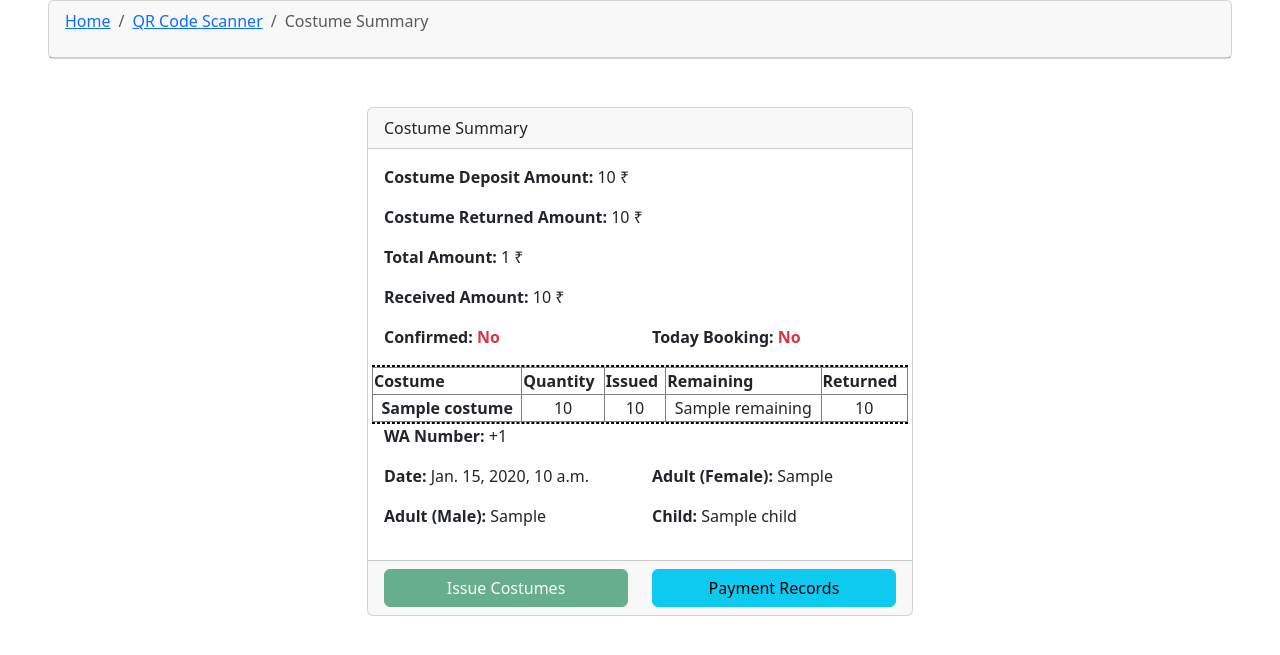
After one commit to henishpatel9045/ganesha_fun_world_backend, a Django app: template bookings/templates/costume/costume_summary.html in a window 1280 px wide. The commit adds this page. Shown: the top 655 px of the page. Run offline with Django 5.2, Linux system fonts and the light colour scheme; the template is opened without the code that fills it: most values are stand-ins (such as "Sample title", 1, 10 or a date in 2020); some libraries are stand-ins or nearby versions.

Commit message:
Add costume management summary page.

```diff
--- a/bookings/models.py
+++ b/bookings/models.py
@@ -86,6 +86,7 @@ class BookingCostume(DateTimeBaseModel):
         "management_core.Costume", on_delete=models.DO_NOTHING, db_index=True
     )
     quantity = models.PositiveIntegerField(default=0, validators=[MinValueValidator(1)])
+    issued_quantity = models.PositiveIntegerField(default=0)
     deposit_amount = models.DecimalField(decimal_places=2, max_digits=10, default=0)
     returned_at = models.DateTimeField(null=True, blank=True)
     returned_quantity = models.PositiveIntegerField(default=0)
--- a/bookings/templates/booking/booking_summary_card.html
+++ b/bookings/templates/booking/booking_summary_card.html
@@ -66,7 +66,10 @@
             let sendTicketBtn = document.getElementById('send-booking-ticket')
             document.getElementById('send-booking-ticket').addEventListener('click', async function() {
                 sendTicketBtn.disabled = true
-                await fetch("{% url 'booking_ticket' booking_id %}")
+                let res = await fetch("{% url 'booking_ticket' booking_id %}")
+                if (!res.ok) {
+                    alert(await res.json())
+                }
                 sendTicketBtn.disabled = false
             })
         </script>
--- /dev/null
+++ b/bookings/templates/costume/costume_summary.html
@@ -0,0 +1,131 @@
+{% extends 'base.html' %}
+
+{% block title %}
+Costume Summary
+{% endblock %}
+
+{% block content %}
+<div class="card  mx-5 mb-2">
+    <div class="card-header">
+        <nav aria-label="breadcrumb">
+            <ol class="breadcrumb">
+                <li class="breadcrumb-item"><a href="{% url 'booking_home' %}">Home</a></li>
+                <li class="breadcrumb-item"><a href="{% url 'react_app' %}">QR Code Scanner</a></li>
+                <li class="breadcrumb-item active" aria-current="page">Costume Summary</li>
+            </ol>
+        </nav>
+    </div>
+</div>
+
+<div class="container mt-5">
+    <div class="row justify-content-center">
+        <div class="col-lg-6">
+            {% if booking_costumes %}
+            <div class="card">
+                <div class="card-header">
+                    Costume Summary
+                </div>
+                <div class="card-body">
+                    <div class="row">
+                        <div class="col-12">
+                            <p><strong>Costume Deposit Amount:</strong> <span>{{ costume_amount }} ₹</span></p>
+                            <p><strong>Costume Returned Amount:</strong> <span>{{ costume_amount }} ₹</span></p>
+                            <p><strong>Total Amount:</strong> <span>{{ total_amount }} ₹</span></p>
+                            <p><strong>Received Amount:</strong> <span>{{ received_amount }} ₹</span></p>
+                        </div>
+                        <div class="col-6">
+                            <p>
+                                <strong>Confirmed:
+                                    {% if is_confirmed %}
+                                    <span class="text-success">Yes</span>
+                                    {% else %}
+                                    <span class="text-danger">No</span>
+                                    {% endif %}
+                                </strong>
+                            </p>
+                        </div>
+                        <div class="col-6">
+                            <p>
+                                <strong>Today Booking:
+                                    {% if is_today_booking %}
+                                    <span class="text-success">Yes</span>
+                                    {% else %}
+                                    <span class="text-danger">No</span>
+                                    {% endif %}
+                                </strong>
+                            </p>
+                        </div>
+                        <div style="height: 1px; width: 100%; border: 1px dashed black;"></div>
+                        <table class="table-bordered">
+                            <thead>
+                                <tr>
+                                    <th>Costume</th>
+                                    <th>Quantity</th>
+                                    <th>Issued</th>
+                                    <th>Remaining</th>
+                                    <th>Returned</th>
+                                </tr>
+                            </thead>
+
+                            {% for costume in booking_costumes %}
+                            <tr>
+                                <th class="text-center">{{ costume.costume.name }}</th>
+                                <td class="text-center">{{ costume.quantity }}</td>
+                                <td class="text-center">{{ costume.issued_quantity }}</td>
+                                <td class="text-center">{{ costume.remaining }}</td>
+                                <td class="text-center">{{ costume.returned_quantity }}</td>
+                            </tr>
+                            {% endfor %}
+                        </table>
+                        <div style="height: 1px; width: 100%; border: 1px dashed black;"></div>
+                        <div class="col-12">
+                            <p><strong>WA Number:</strong> +{{ wa_number }}</p>
+                        </div>
+                        <div class="col-6">
+                            <p><strong>Date:</strong> {{ date }}</p>
+                            <p><strong>Adult (Male):</strong> {{ adult_male }}</p>
+                        </div>
+                        <div class="col-6">
+                            <p><strong>Adult (Female):</strong> {{ adult_female }}</p>
+                            <p><strong>Child:</strong> {{ child }}</p>
+                        </div>
+                    </div>
+                </div>
+                <div class="card-footer">
+                    <div class="row">
+                        <div class="col-6">
+                            <button id="issue-costume-btn"
+                                class="btn btn-success w-100 h-100 d-flex align-items-center justify-content-center"
+                                 {% if not is_issuable %} disabled {% endif %}>Issue
+                                Costumes</button>
+                        </div>
+                        <div class="col-6">
+                            <a href="{% url 'booking_payment_records' booking_id %}"
+                                class="btn btn-info w-100 h-100 d-flex align-items-center justify-content-center">Payment
+                                Records</a>
+                        </div>
+                    </div>
+                </div>
+            </div>
+            {% else %}
+            <div class="alert alert-warning" role="alert">
+                No costumes are booked for this booking.
+            </div>
+            {% endif %}
+        </div>
+    </div>
+
+    <script>
+        let issueCostumeBtn = document.getElementById('issue-costume-btn')
+        issueCostumeBtn.addEventListener('click', async function () {
+            issueCostumeBtn.disabled = true
+            let res = await fetch("{% url 'costume_issue_all' booking_id %}")
+            if (!res.ok) {
+                alert(await res.json())
+            }
+            window.location.reload()
+            issueCostumeBtn.disabled = false
+        })
+    </script>
+
+    {% endblock %}
--- a/ganesha_fun_world_backend/settings/test.py
+++ b/ganesha_fun_world_backend/settings/test.py
@@ -36,8 +36,10 @@ LOGGING = {
     "handlers": {
         "console": {"class": "logging.StreamHandler", "formatter": "verbose"},
         "file": {
-            "class": "logging.FileHandler",
-            "filename": "test-general.log",
+            "class": "logging.handlers.TimedRotatingFileHandler",
+            "when": "midnight",
+            "backupCount": 15,
+            "filename": BASE_DIR / "logs" / "test-general.log",
             "formatter": "verbose",
         },
         "rq_console": {
```
Also changed, not shown: bookings/decorators.py (added, +20 -0 lines), bookings/urls.py (+14 -4 lines), bookings/views.py (+108 -2 lines), ganesha_fun_world_backend/settings/prod.py (+17 -11 lines), bookings/migrations/0004_bookingcostume_issued_quantity.py (added).
